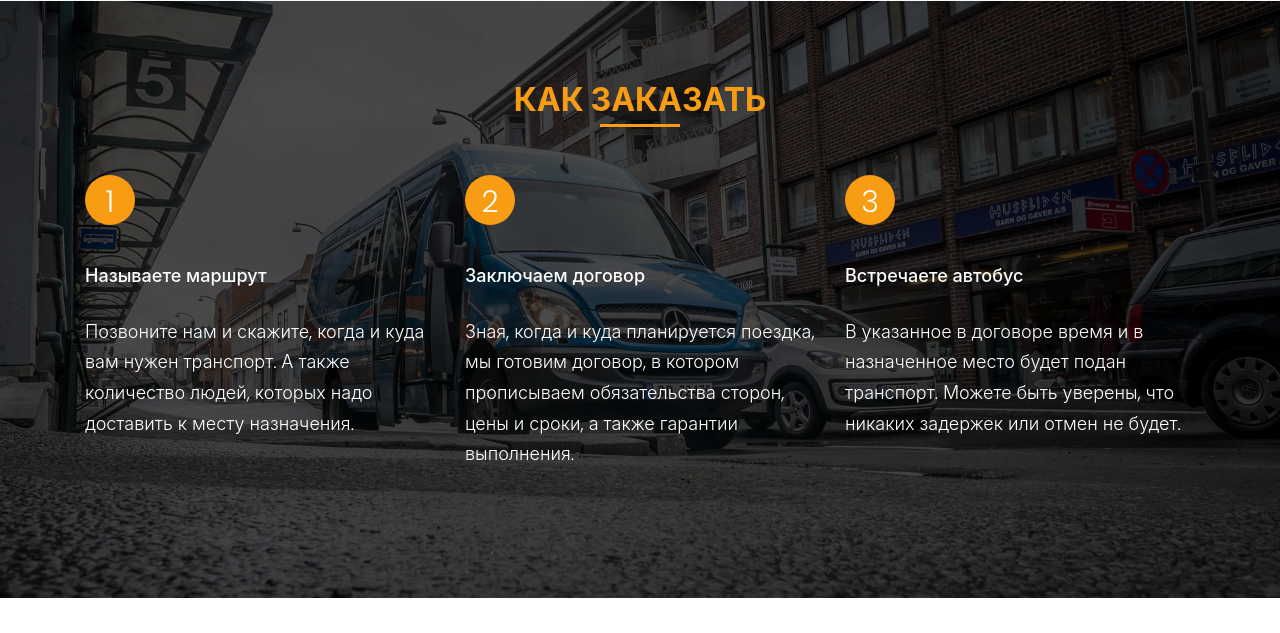
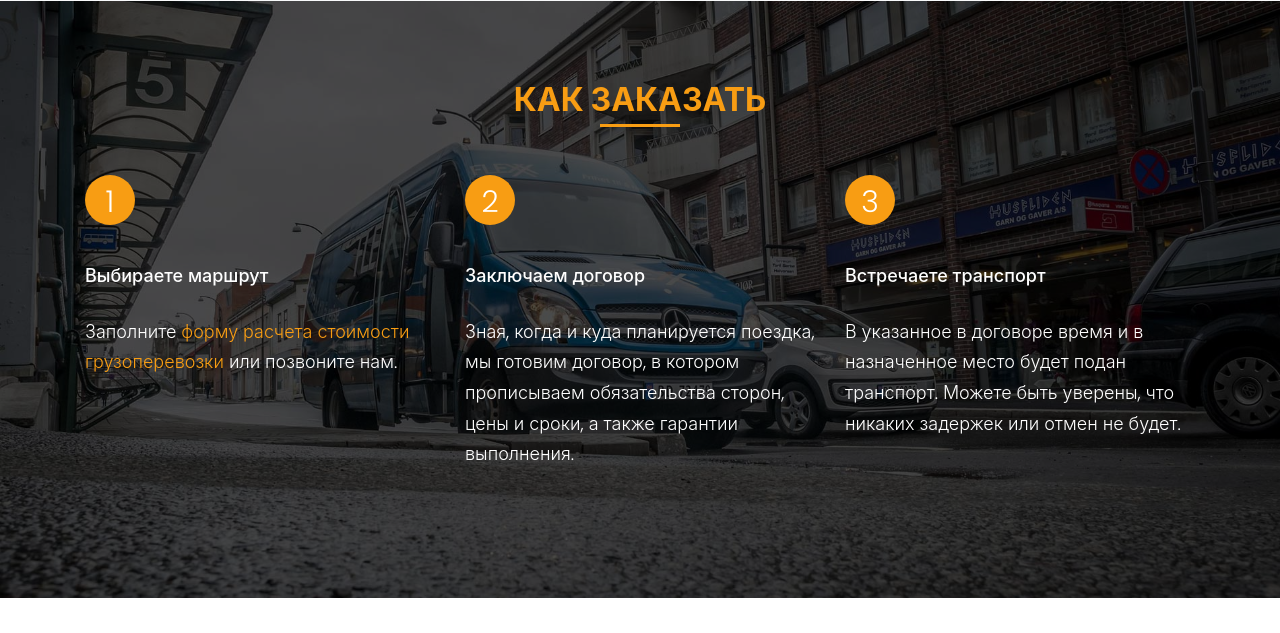
Before and after one commit to GreatRaksin/CubocTrans_site, a Django app: page / in a window 1280 px wide. Shown: the part 2226-2859 px from the top of the page. Run offline with Django 3.2, Linux system fonts and the light colour scheme; data that the repository does not hold is empty; some libraries are stand-ins or nearby versions; some web fonts are replaced.

Commit message:
Rearranging template

```diff
--- a/templates/index.html
+++ b/templates/index.html
@@ -125,7 +125,8 @@
 
                     <div class="card col-3 mx-4 mb-4">
                         <a href="{{ partner.link }}" target="_blank">
-                            <img src="{{ partner.logo }}" class="card-img-top" alt="Логотип {{ partner.name }}">
+
+                            <img src="{{ partner.logo.url }}" class="card-img-top" alt="Логотип {{ partner.name }}">
                         </a>
                         <div class="card-body">
                             <p class="card-text">{{ partner.name }}</p>
@@ -150,10 +151,9 @@
                     <div class="how-it-work-item">
                         <span class="number">1</span>
                         <div class="how-it-work-body">
-                            <h2>Называете маршрут</h2>
-                            <p style="font-size:18px;" class="mb-5">Позвоните нам и скажите, когда и куда вам нужен
-                                транспорт.
-                                А также количество людей, которых надо доставить к месту назначения.</p>
+                            <h2>Выбираете маршрут</h2>
+                            <p style="font-size:18px;" class="mb-5">Заполните <a href="{% url 'contact' %}" target="_blank">форму расчета стоимости грузоперевозки</a>
+                                или позвоните нам.</p>
 
                         </div>
                     </div>
@@ -165,8 +165,7 @@
                         <div class="how-it-work-body">
                             <h2>Заключаем договор</h2>
                             <p style="font-size:18px;" class="mb-5">Зная, когда и куда планируется поездка, мы готовим
-                                договор,
-                                в котором прописываем обязательства сторон, цены и сроки, а также гарантии
+                                договор, в котором прописываем обязательства сторон, цены и сроки, а также гарантии
                                 выполнения.</p>
 
                         </div>
@@ -177,10 +176,9 @@
                     <div class="how-it-work-item">
                         <span class="number">3</span>
                         <div class="how-it-work-body">
-                            <h2>Встречаете автобус</h2>
+                            <h2>Встречаете транспорт</h2>
                             <p style="font-size:18px;" class="mb-5">В указанное в договоре время и в назначенное место
-                                будет подан транспорт.
-                                Можете быть уверены, что никаких задержек или отмен не будет.</p>
+                                будет подан транспорт. Можете быть уверены, что никаких задержек или отмен не будет.</p>
 
                         </div>
                     </div>
```
Also changed, not shown: production_media/partners/bg.jpg (added).
